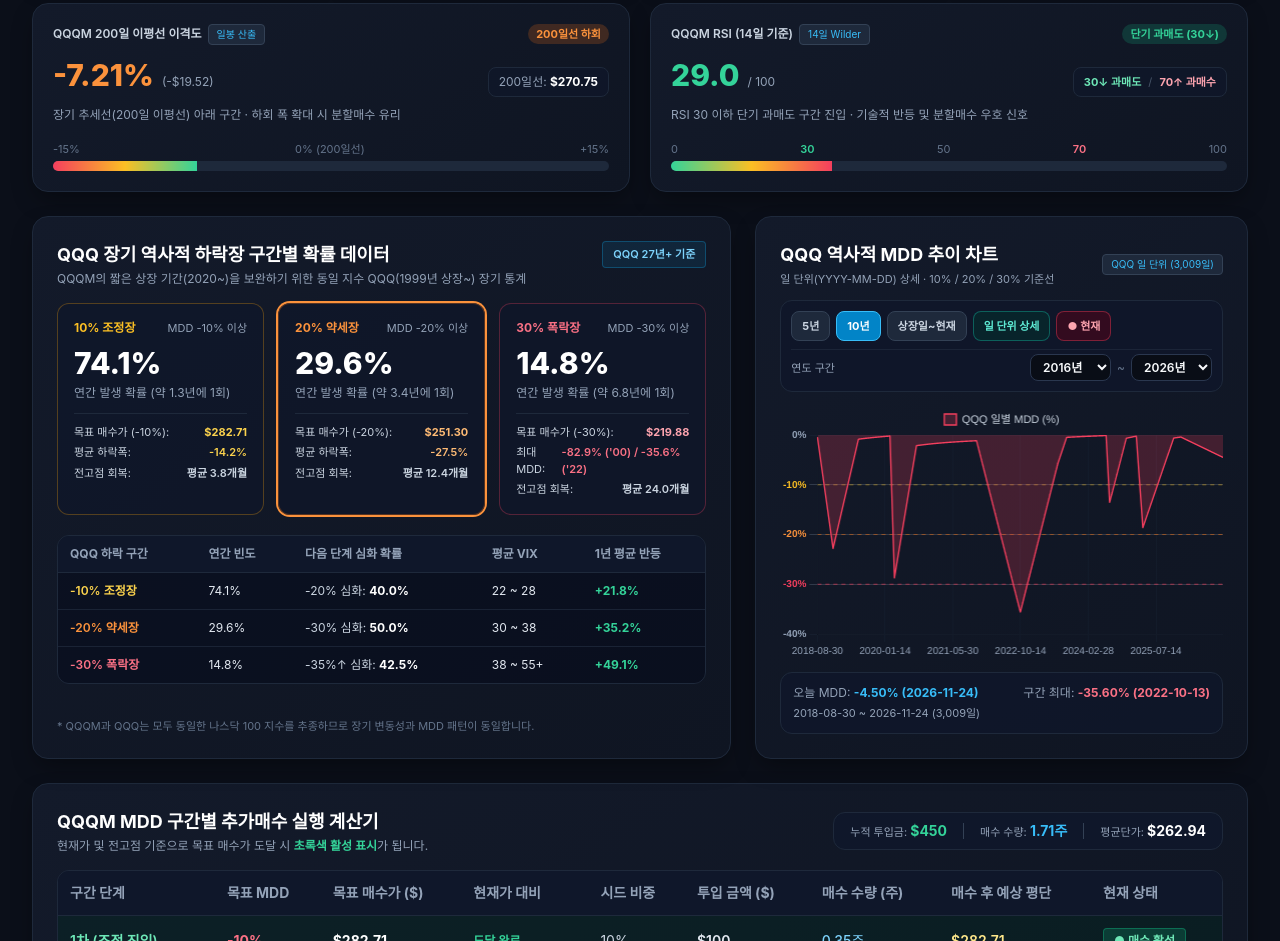
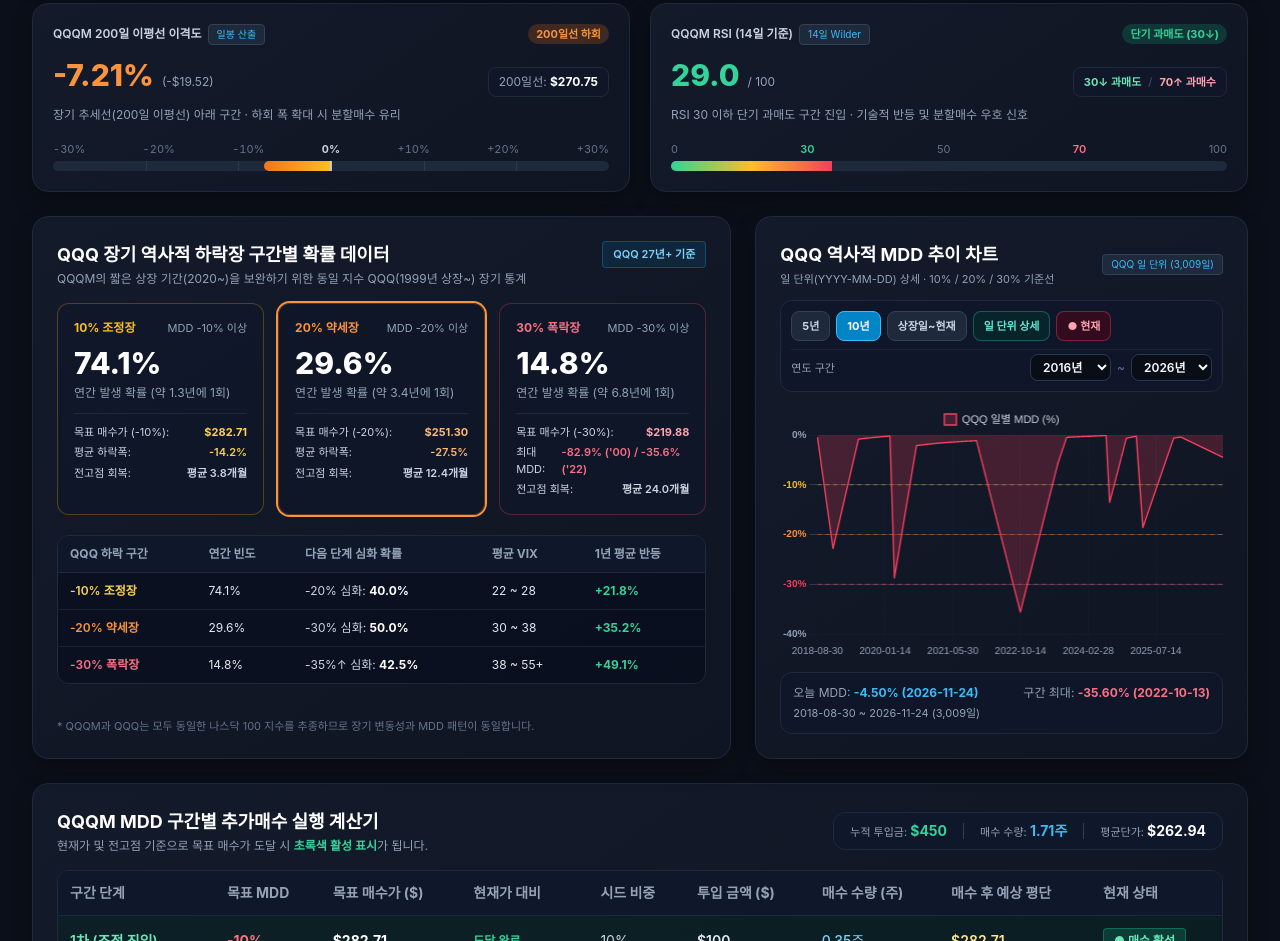
Before and after one commit to pastry1127/qqqm-mdd, a plain HTML site: page index.html in a window 1280 px wide. Shown: the part 1101-2042 px from the top of the page. Drawn offline with nearby package versions, Linux system fonts and the light colour scheme; no server answers; a web font is replaced by a local one.

Commit message:
Update index.html

```diff
--- a/index.html
+++ b/index.html
@@ -375,13 +375,25 @@
         </div>
 
         <div class="mt-4">
-          <div class="flex justify-between text-[11px] text-slate-500 mb-1">
-            <span>-15%</span>
-            <span>0% (200일선)</span>
-            <span>+15%</span>
-          </div>
-          <div class="w-full h-2.5 bg-slate-800 rounded-full overflow-hidden">
-            <div id="sma200Bar" class="h-full bg-gradient-to-r from-rose-500 via-amber-400 to-emerald-400 transition-all duration-300" style="width: 26%"></div>
+          <div class="flex justify-between text-[11px] text-slate-500 mb-1 tabular-nums">
+            <span>-30%</span>
+            <span>-20%</span>
+            <span>-10%</span>
+            <span class="text-slate-300 font-bold">0%</span>
+            <span>+10%</span>
+            <span>+20%</span>
+            <span>+30%</span>
+          </div>
+          <div class="relative w-full h-2.5 bg-slate-800 rounded-full overflow-hidden">
+            <!-- 10단위 내부 눈금 가이드 -->
+            <div class="absolute inset-y-0 left-[16.666%] w-[1px] bg-slate-700/70 z-10 pointer-events-none"></div>
+            <div class="absolute inset-y-0 left-[33.333%] w-[1px] bg-slate-700/70 z-10 pointer-events-none"></div>
+            <div class="absolute inset-y-0 left-[66.666%] w-[1px] bg-slate-700/70 z-10 pointer-events-none"></div>
+            <div class="absolute inset-y-0 left-[83.333%] w-[1px] bg-slate-700/70 z-10 pointer-events-none"></div>
+            <!-- 중앙 0% 기준선 -->
+            <div class="absolute inset-y-0 left-1/2 -translate-x-1/2 w-[2px] bg-slate-300/90 z-20 pointer-events-none"></div>
+            <!-- 양방향 게이지 바 (0% 기준 음수는 왼쪽, 양수는 오른쪽) -->
+            <div id="sma200Bar" class="absolute top-0 bottom-0 bg-orange-500 transition-all duration-300" style="left: 37.98%; width: 12.02%;"></div>
           </div>
         </div>
       </div>
@@ -1558,30 +1570,45 @@
       diffDollarEl.innerText = `(${diffDollar >= 0 ? '+' : '-'}$${Math.abs(diffDollar).toFixed(2)})`;
       smaPriceEl.innerText = `$${formatCommaNumber(sma200, 2)}`;
 
+      // 중앙 0% (50%) 기준: 음수(-)는 왼쪽, 양수(+)는 오른쪽, 범위 -30% ~ +30%
+      const clampedDisparity = Math.min(30, Math.max(-30, disparityPct));
+      const halfSpanPct = (Math.abs(clampedDisparity) / 30) * 50;
+
+      if (disparityPct < 0) {
+        smaBarEl.style.left = `${(50 - halfSpanPct).toFixed(2)}%`;
+        smaBarEl.style.width = `${halfSpanPct.toFixed(2)}%`;
+        smaBarEl.style.borderRadius = '9999px 0 0 9999px';
+      } else {
+        smaBarEl.style.left = '50%';
+        smaBarEl.style.width = `${halfSpanPct.toFixed(2)}%`;
+        smaBarEl.style.borderRadius = '0 9999px 9999px 0';
+      }
+
       if (disparityPct <= -10) {
         smaBadgeEl.innerText = '200일선 -10%↓ 투매권';
         smaBadgeEl.className = 'px-2 py-0.5 text-[11px] font-bold rounded-full bg-rose-500/20 text-rose-400';
         dispEl.className = 'text-2xl sm:text-3xl font-extrabold text-rose-400';
+        smaBarEl.className = 'absolute top-0 bottom-0 bg-gradient-to-l from-amber-400 via-orange-500 to-rose-500 transition-all duration-300';
         smaDescEl.innerText = '장기 추세선 대비 큰 폭의 할인 구간 · 역발상 분할매수 매력 높음';
       } else if (disparityPct < 0) {
         smaBadgeEl.innerText = '200일선 하회';
         smaBadgeEl.className = 'px-2 py-0.5 text-[11px] font-bold rounded-full bg-orange-500/20 text-orange-400';
         dispEl.className = 'text-2xl sm:text-3xl font-extrabold text-orange-400';
+        smaBarEl.className = 'absolute top-0 bottom-0 bg-gradient-to-l from-amber-400 to-orange-500 transition-all duration-300';
         smaDescEl.innerText = '장기 추세선(200일 이평선) 아래 구간 · 하회 폭 확대 시 분할매수 유리';
       } else if (disparityPct <= 8) {
         smaBadgeEl.innerText = '200일선 상회 (안정)';
         smaBadgeEl.className = 'px-2 py-0.5 text-[11px] font-bold rounded-full bg-emerald-500/20 text-emerald-400';
         dispEl.className = 'text-2xl sm:text-3xl font-extrabold text-emerald-400';
+        smaBarEl.className = 'absolute top-0 bottom-0 bg-gradient-to-r from-emerald-400 to-teal-400 transition-all duration-300';
         smaDescEl.innerText = '장기 상승 추세 유지 구간 · 200일선 부근 눌림목 여부 확인';
       } else {
         smaBadgeEl.innerText = '200일선 이격 과열';
         smaBadgeEl.className = 'px-2 py-0.5 text-[11px] font-bold rounded-full bg-sky-500/20 text-sky-400';
         dispEl.className = 'text-2xl sm:text-3xl font-extrabold text-sky-300';
+        smaBarEl.className = 'absolute top-0 bottom-0 bg-gradient-to-r from-emerald-400 via-sky-400 to-indigo-400 transition-all duration-300';
         smaDescEl.innerText = '200일선 대비 이격도가 높음 · 추격매수보다 조정 대기 권장';
       }
-
-      const normalizedSmaWidth = Math.min(100, Math.max(0, ((disparityPct + 15) / 30) * 100));
-      smaBarEl.style.width = `${normalizedSmaWidth}%`;
 
       let rsiVal = null;
       if (qqqmDailyCloses.length > 14) {
```
